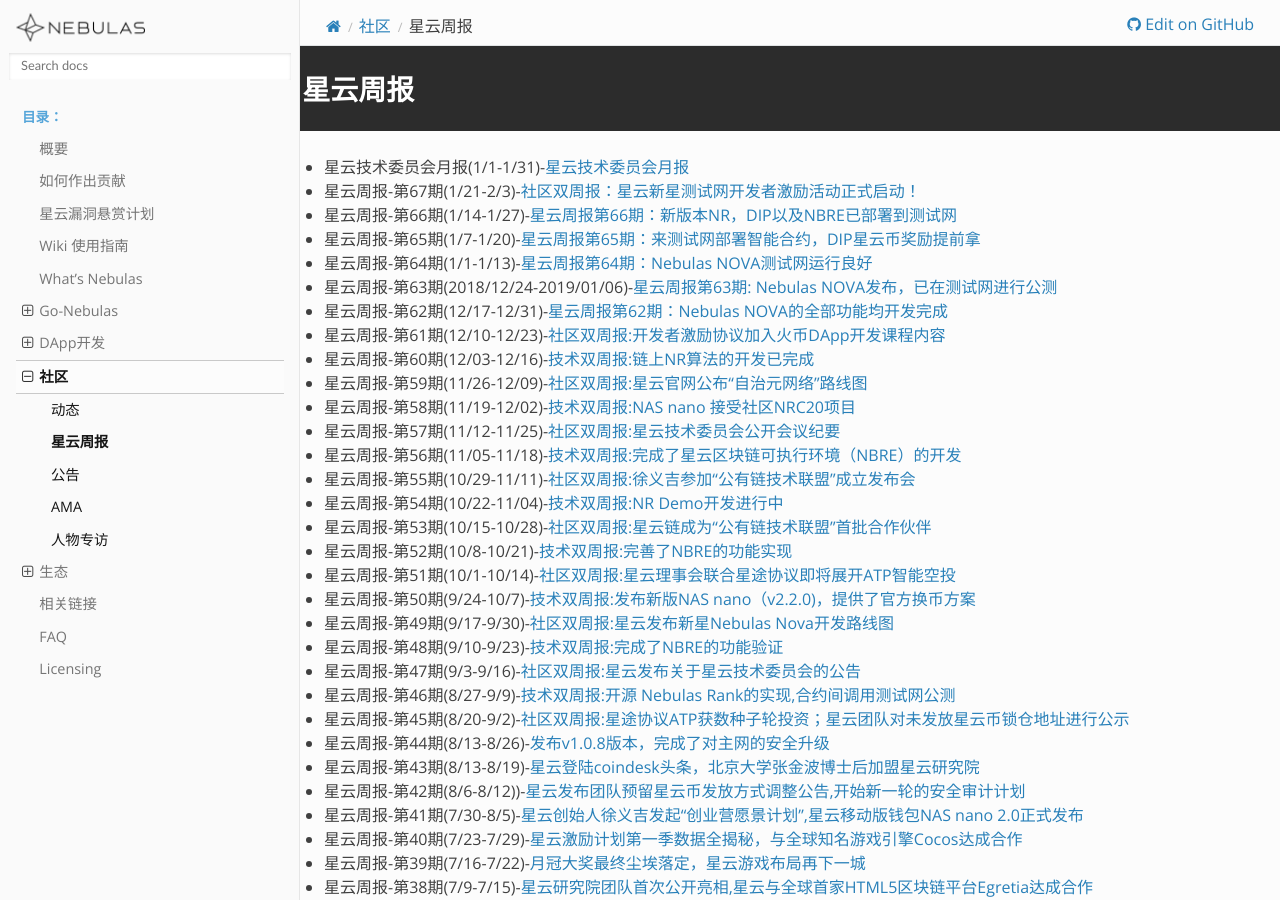
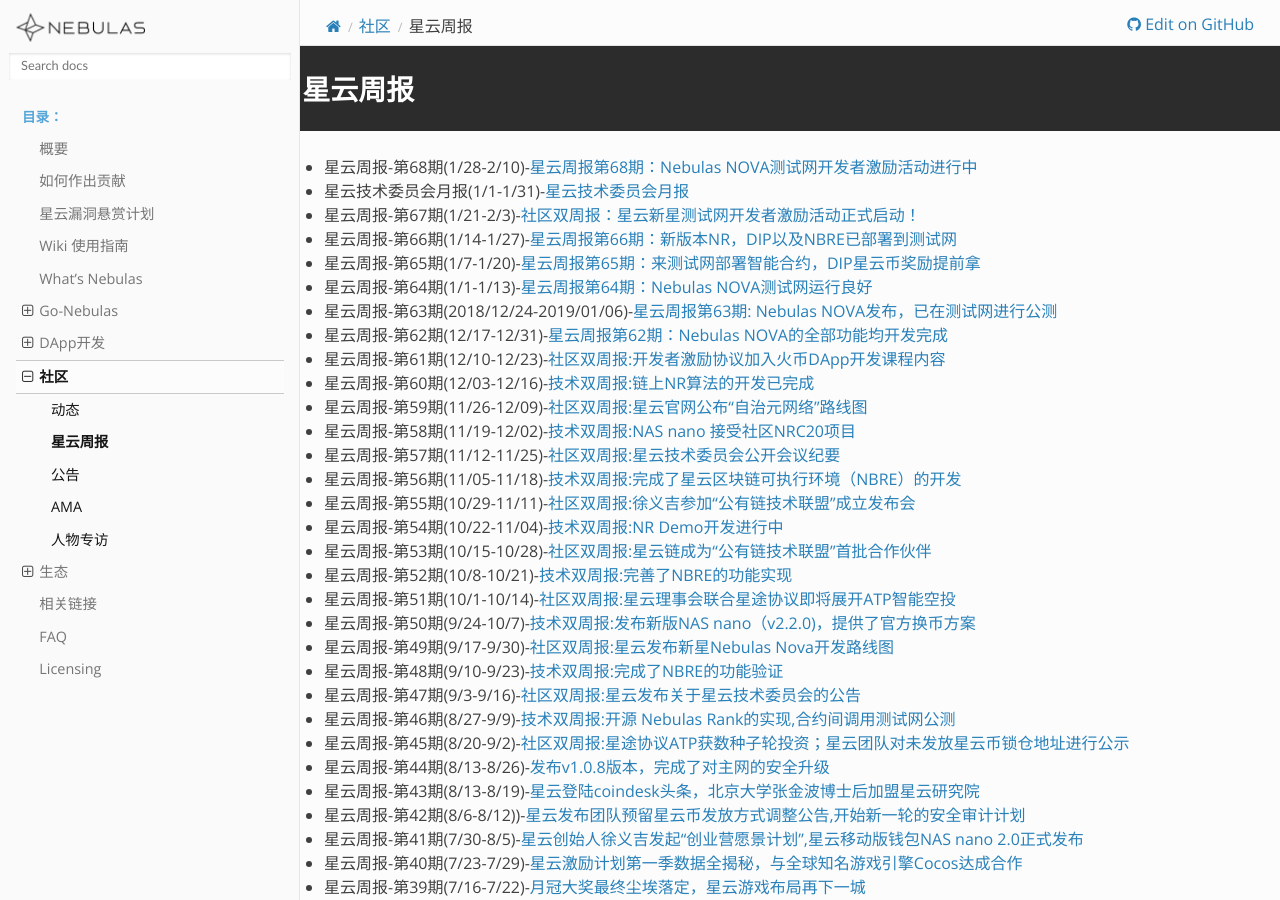
Before and after one commit to nebulasio/nebdocs, a Sphinx documentation site: the page built from docs/community/weekly-report.md, in a window 1280 px wide and 900 px high. Built offline with Sphinx 7.4.7 and the Read the Docs theme 2.0.0, drawn with Linux system fonts in a browser that asks for light colours; pages that are not in the unit, such as notebooks, are missing from menus.

Commit message:
Update weekly-report.md

```diff
--- a/docs/community/weekly-report.md
+++ b/docs/community/weekly-report.md
@@ -1,5 +1,6 @@
 # 星云周报
 
+- 星云周报-第68期(1/28-2/10)-[星云周报第68期：Nebulas NOVA测试网开发者激励活动进行中](https://blog.nebulas.io/2019/02/11/nebulas-bi-weekly-development-commits-68/)
 - 星云技术委员会月报(1/1-1/31)-[星云技术委员会月报](https://blog.nebulas.io/2019/02/03/nebulas-technical-committee-monthly-report/)
 - 星云周报-第67期(1/21-2/3)-[社区双周报：星云新星测试网开发者激励活动正式启动！](https://blog.nebulas.io/2019/02/04/nebulas-bi-weekly-community-dynamics-67/)
 - 星云周报-第66期(1/14-1/27)-[星云周报第66期：新版本NR，DIP以及NBRE已部署到测试网](https://blog.nebulas.io/2019/01/28/nebulas-bi-weekly-development-commits-66/)
```
